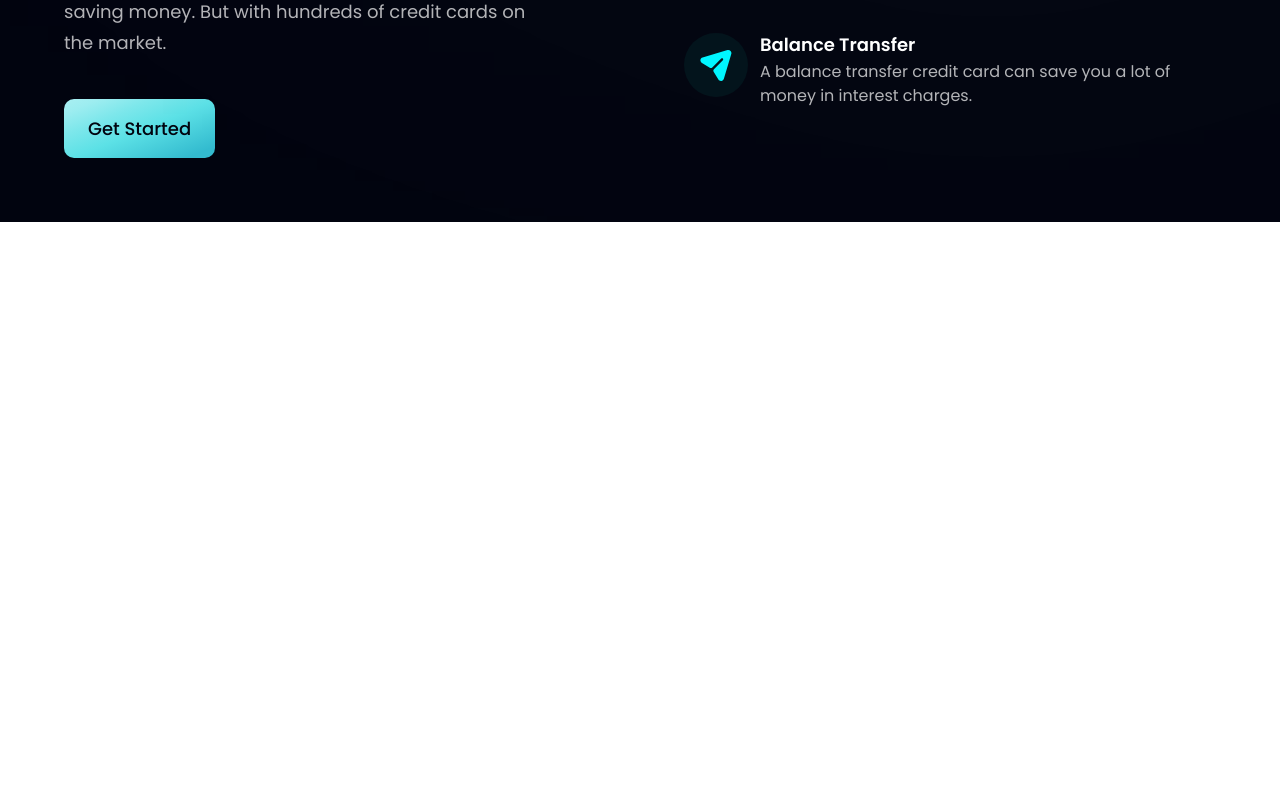
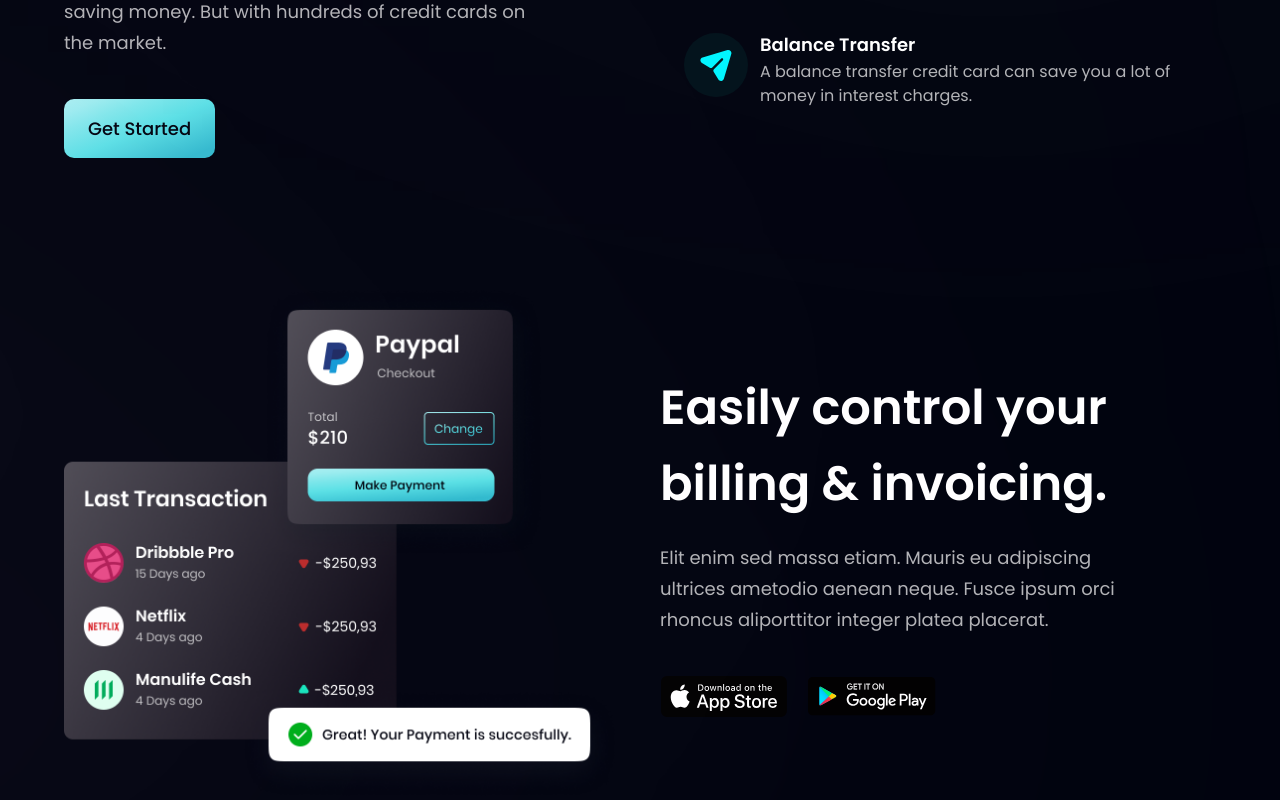
Before and after one commit to dimusiq/vite-react-project, a React (Vite) app: page / in a window 1280 px wide. Shown: the part 1324-2124 px from the top of the page. Before the commit the page ends 1546 px from the top, so only its background shows below. Built offline with nearby package versions, Linux system fonts and the light colour scheme.

Commit message:
Billing section added

```diff
--- a/src/components/Billing.jsx
+++ b/src/components/Billing.jsx
@@ -1,11 +1,40 @@
-import React from 'react'
+import { apple, bill, google } from '../assets';
+import styles, { layout } from '../styles';
 
-function Billing() {
-  return (
-    <div>
+const Billing = () => (
+	<section id='product' className={layout.sectionReverse}>
+		<div className={layout.sectionImgReverse}>
+			<img
+				src={bill}
+				alt='billing'
+				className='w-[100%] h-[100%] relative z-[5]'
+			/>
+			<div className='absolute z-[3] -left-1/2 top-0 w-[50%] h-[50%] rounded-full white__gradient' />
+			<div className='absolute z-[0] -left-1/2 bottom-0 w-[50%] h-[50%] rounded-full pink__gradient' />
+		</div>
+		<div className={layout.sectionInfo}>
+			<h2 className={styles.heading2}>
+				Easily control your <br className='sm:block hidden' /> billing &
+				invoicing.
+			</h2>
+			<p className={`${styles.paragraph} max-w-[470px] mt-5`}>
+				Elit enim sed massa etiam. Mauris eu adipiscing ultrices ametodio aenean
+				neque. Fusce ipsum orci rhoncus aliporttitor integer platea placerat.
+			</p>
+			<div className='flex flex-row flex-wrap sm:mt-10 mt-6'>
+				<img
+					src={apple}
+					alt='apple_store'
+					className='w-[128px] h-[42px] object-contain mr-5 cursor-pointer'
+				/>
+				<img
+					src={google}
+					alt='google_play'
+					className='w-[128px] h-[42px] object-contain  cursor-pointer'
+				/>
+			</div>
+		</div>
+	</section>
+);
 
-    </div>
-  )
-}
-
-export default Billing
+export default Billing;
```
